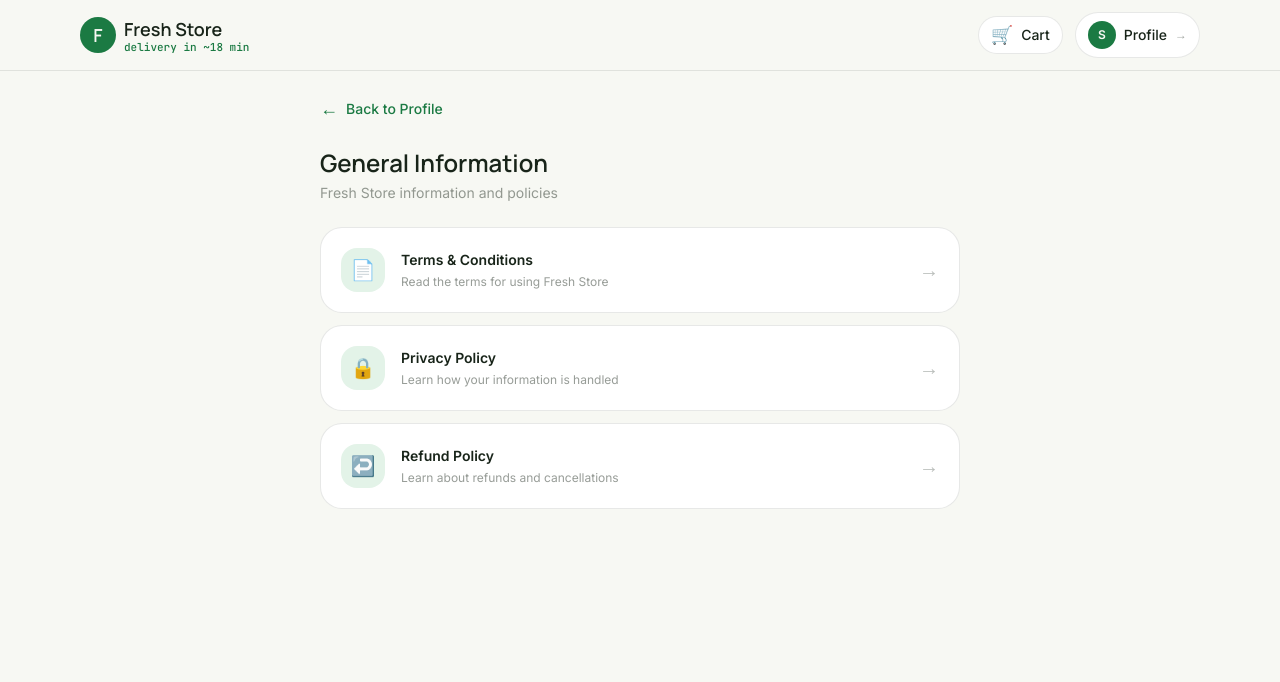
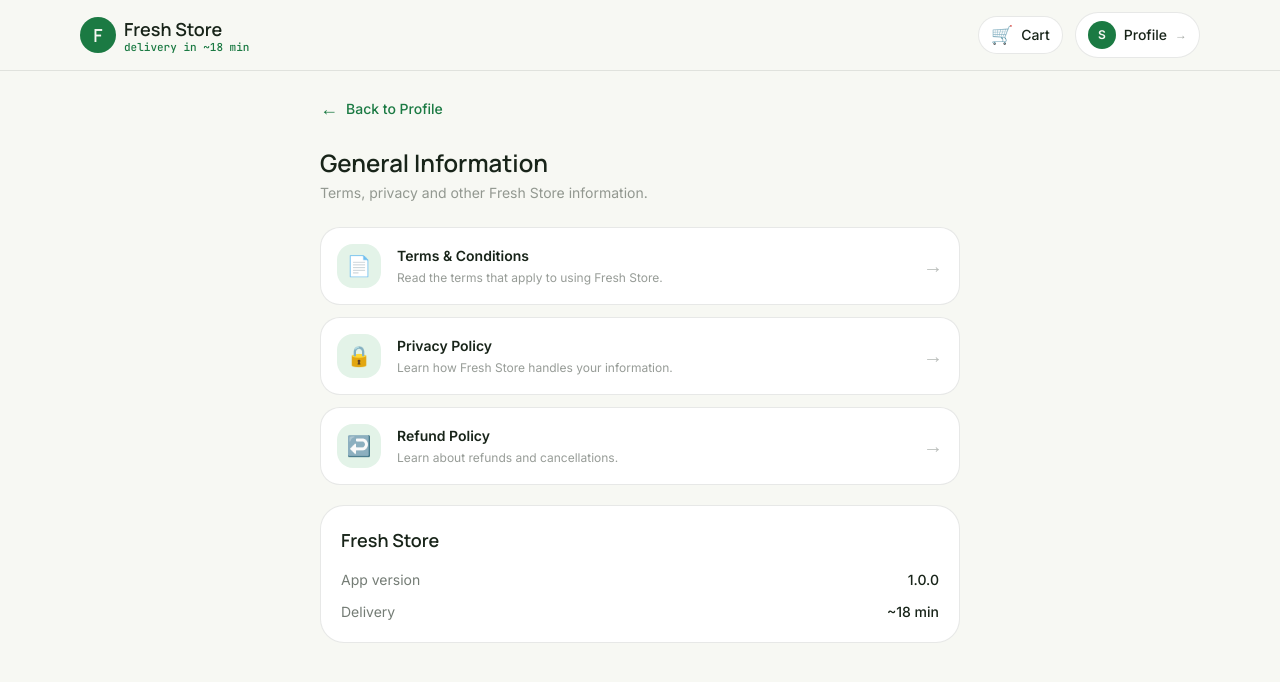
Before and after one commit to prashanthreddy-134/fresh-store, a React (Vite) app in the folder customer-web/: page /profile/general in a window 1280 px wide. Shown: the top 682 px of the page. Built offline with nearby package versions, Linux system fonts and the light colour scheme; no server answers; sample sign-in values are in the browser's storage.

Commit message:
Fix customer general information page

```diff
--- a/customer-web/src/pages/ProfileGeneral.jsx
+++ b/customer-web/src/pages/ProfileGeneral.jsx
@@ -9,7 +9,10 @@ export default function ProfileGeneral() {
       <NavBar />
 
       <main className="max-w-2xl mx-auto px-4 py-6 pb-12">
+
+        {/* Back to Profile */}
         <button
+          type="button"
           onClick={() => navigate("/profile")}
           className="flex items-center gap-2 text-sm font-medium text-leaf hover:opacity-70 transition mb-6"
         >
@@ -17,86 +20,124 @@ export default function ProfileGeneral() {
           Back to Profile
         </button>
 
-        <h1 className="font-display font-800 text-2xl text-ink">
-          General Information
-        </h1>
+        {/* Header */}
+        <div className="mb-6">
+          <h1 className="font-display font-800 text-2xl text-ink">
+            General Information
+          </h1>
 
-        <p className="text-sm text-ink/45 mt-1 mb-6">
-          Fresh Store information and policies
-        </p>
+          <p className="text-sm text-ink/45 mt-1">
+            Terms, privacy and other Fresh Store information.
+          </p>
+        </div>
 
+        {/* Information Links */}
         <div className="space-y-3">
 
+          {/* Terms */}
           <button
+            type="button"
             onClick={() => navigate("/terms")}
-            className="w-full bg-white rounded-[22px] border border-ink/10 p-5 flex items-center text-left"
+            className="group w-full bg-white border border-ink/10 rounded-[20px] px-4 py-4 flex items-center text-left hover:border-leaf/40 hover:shadow-sm transition-all"
           >
-            <div className="w-11 h-11 rounded-2xl bg-leaf-light grid place-items-center text-xl">
+            <div className="w-11 h-11 rounded-2xl bg-leaf-light grid place-items-center text-xl shrink-0">
               📄
             </div>
 
-            <div className="ml-4 flex-1">
-              <h2 className="font-semibold text-sm">
+            <div className="ml-4 flex-1 min-w-0">
+              <h2 className="font-semibold text-sm text-ink">
                 Terms & Conditions
               </h2>
 
               <p className="text-xs text-ink/45 mt-1">
-                Read the terms for using Fresh Store
+                Read the terms that apply to using Fresh Store.
               </p>
             </div>
 
-            <span className="text-ink/30 text-xl">
+            <span className="text-ink/30 text-xl ml-3 group-hover:text-leaf group-hover:translate-x-1 transition">
               →
             </span>
           </button>
 
+          {/* Privacy */}
           <button
+            type="button"
             onClick={() => navigate("/privacy")}
-            className="w-full bg-white rounded-[22px] border border-ink/10 p-5 flex items-center text-left"
+            className="group w-full bg-white border border-ink/10 rounded-[20px] px-4 py-4 flex items-center text-left hover:border-leaf/40 hover:shadow-sm transition-all"
           >
-            <div className="w-11 h-11 rounded-2xl bg-leaf-light grid place-items-center text-xl">
+            <div className="w-11 h-11 rounded-2xl bg-leaf-light grid place-items-center text-xl shrink-0">
               🔒
             </div>
 
-            <div className="ml-4 flex-1">
-              <h2 className="font-semibold text-sm">
+            <div className="ml-4 flex-1 min-w-0">
+              <h2 className="font-semibold text-sm text-ink">
                 Privacy Policy
               </h2>
 
               <p className="text-xs text-ink/45 mt-1">
-                Learn how your information is handled
+                Learn how Fresh Store handles your information.
               </p>
             </div>
 
-            <span className="text-ink/30 text-xl">
+            <span className="text-ink/30 text-xl ml-3 group-hover:text-leaf group-hover:translate-x-1 transition">
               →
             </span>
           </button>
 
+          {/* Refund Policy */}
           <button
+            type="button"
             onClick={() => navigate("/refund-policy")}
-            className="w-full bg-white rounded-[22px] border border-ink/10 p-5 flex items-center text-left"
+            className="group w-full bg-white border border-ink/10 rounded-[20px] px-4 py-4 flex items-center text-left hover:border-leaf/40 hover:shadow-sm transition-all"
           >
-            <div className="w-11 h-11 rounded-2xl bg-leaf-light grid place-items-center text-xl">
+            <div className="w-11 h-11 rounded-2xl bg-leaf-light grid place-items-center text-xl shrink-0">
               ↩️
             </div>
 
-            <div className="ml-4 flex-1">
-              <h2 className="font-semibold text-sm">
+            <div className="ml-4 flex-1 min-w-0">
+              <h2 className="font-semibold text-sm text-ink">
                 Refund Policy
               </h2>
 
               <p className="text-xs text-ink/45 mt-1">
-                Learn about refunds and cancellations
+                Learn about refunds and cancellations.
               </p>
             </div>
 
-            <span className="text-ink/30 text-xl">
+            <span className="text-ink/30 text-xl ml-3 group-hover:text-leaf group-hover:translate-x-1 transition">
               →
             </span>
           </button>
 
         </div>
+
+        {/* App Information */}
+        <div className="bg-white rounded-[24px] border border-ink/10 p-5 mt-5">
+
+          <h2 className="font-display font-800 text-lg mb-4">
+            Fresh Store
+          </h2>
+
+          <div className="space-y-3 text-sm text-ink/60">
+
+            <div className="flex justify-between gap-4">
+              <span>App version</span>
+              <span className="font-medium text-ink">
+                1.0.0
+              </span>
+            </div>
+
+            <div className="flex justify-between gap-4">
+              <span>Delivery</span>
+              <span className="font-medium text-ink">
+                ~18 min
+              </span>
+            </div>
+
+          </div>
+
+        </div>
+
       </main>
     </div>
   );
```
